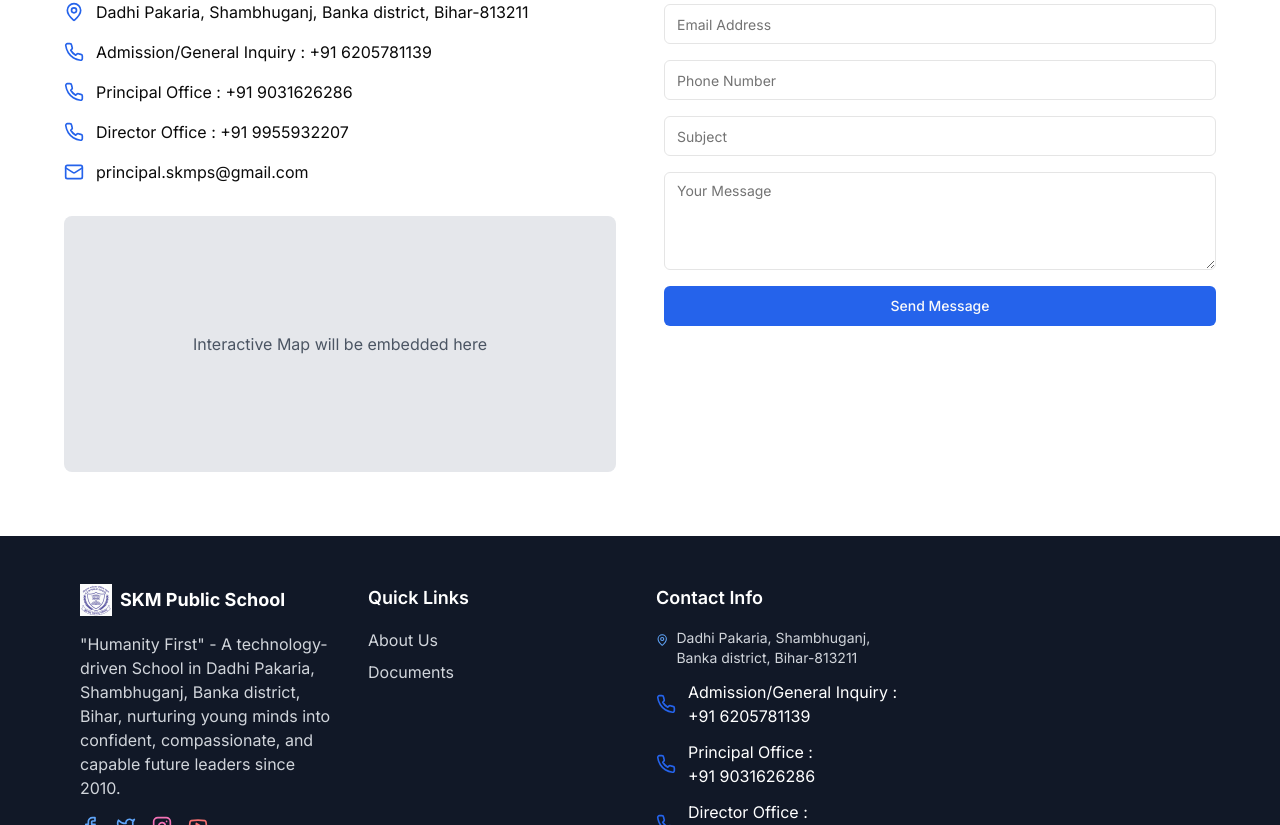
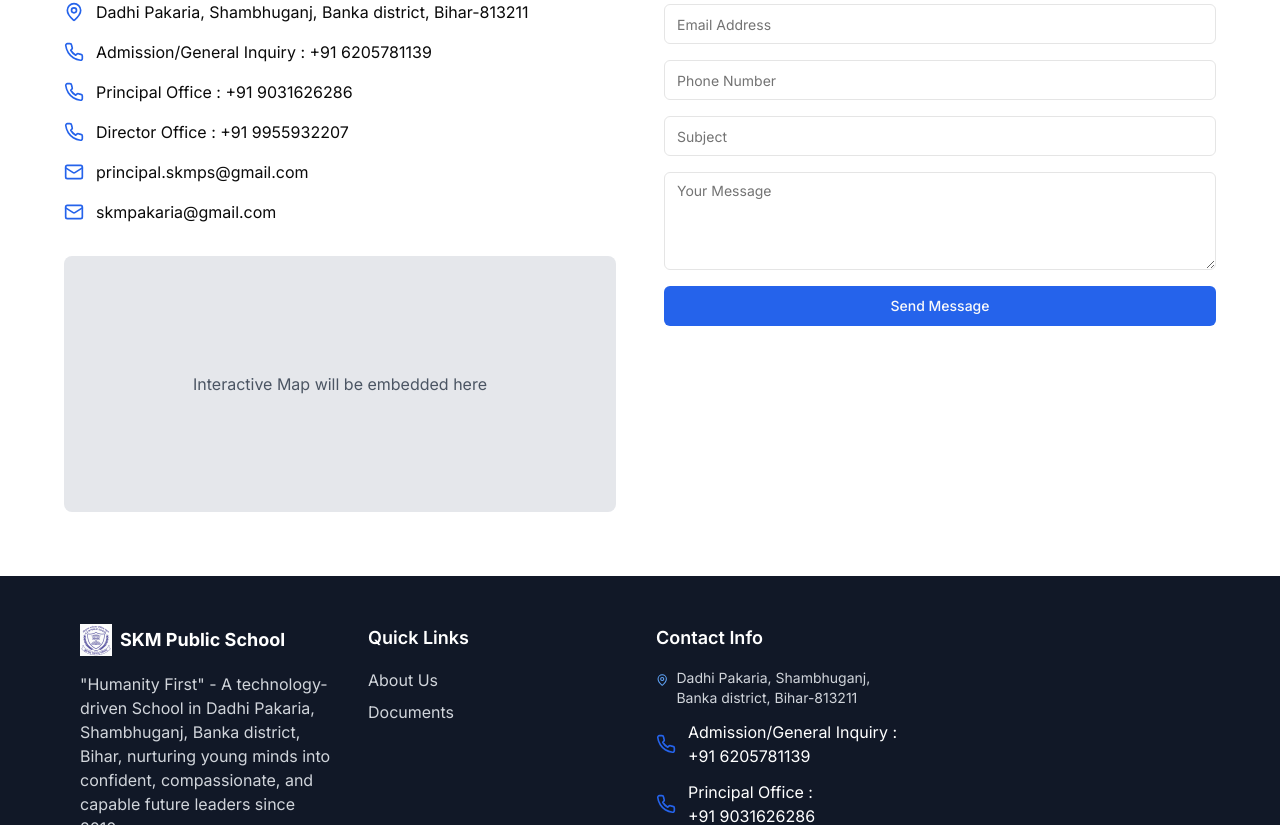
Before and after one commit to realutkarshh/skm-school-website, a Next.js app: page / in a window 1280 px wide. Shown: the part 1975-2800 px from the top of the page. Built offline with nearby package versions, Linux system fonts and the light colour scheme.

Commit message:
New email added

```diff
--- a/app/page.tsx
+++ b/app/page.tsx
@@ -215,6 +215,10 @@ export default function HomePage() {
                   <Mail className="h-5 w-5 text-blue-600 mr-3" />
                   <span>principal.skmps@gmail.com</span>
                 </div>
+                <div className="flex items-center">
+                  <Mail className="h-5 w-5 text-blue-600 mr-3" />
+                  <span>skmpakaria@gmail.com</span>
+                </div>
               </div>
 
               <div className="bg-gray-200 h-64 rounded-lg flex items-center justify-center">
--- a/components/footer.tsx
+++ b/components/footer.tsx
@@ -104,6 +104,10 @@ export default function Footer() {
                 <Mail className="h-5 w-5 text-blue-400 mr-2" />
                 <span className="text-gray-300">principal.skmps@gmail.com</span>
               </div>
+              <div className="flex items-center">
+                <Mail className="h-5 w-5 text-blue-400 mr-2" />
+                <span className="text-gray-300">skmpakaria@gmail.com</span>
+              </div>
             </div>
           </div>
         </div>
```
